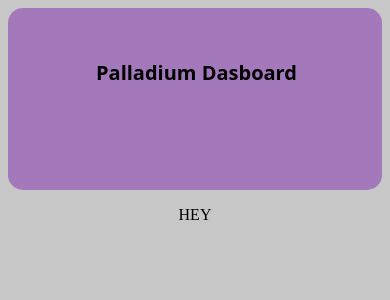
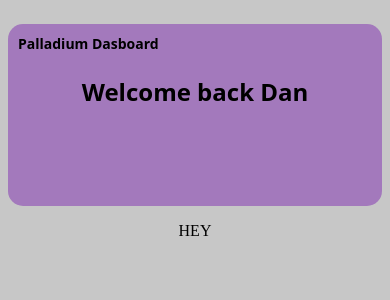
Before and after one commit to Anshika-98/dashboard, a React (Create React App) app: page / in a window 390 px wide. Shown: the top 300 px of the page. Built offline with nearby package versions, Linux system fonts and the light colour scheme.

Commit message:
Added all the text and CSS

```diff
--- a/src/App.css
+++ b/src/App.css
@@ -8,17 +8,50 @@ flex-shrink: 0;
 border-radius: 15px;
 background: #A379BC;
 }
-.gym-name{
+/* Default styles for .gym-name */
+.gym-name {
   color: #000;
-font-family: Noto Sans;
-font-size: 20px;
+  font-family: 'Noto Sans', sans-serif;
+  font-size: 20px;
+  font-style: normal;
+  font-weight: 700;
+  line-height: normal;
+  position: fixed;
+  margin-left: 88px;
+  margin-right: auto;
+  margin-top: 51px;
+  margin-bottom: 141px;
+}
+
+/* Adjust styles for screens smaller than 600px */
+@media (max-width: 600px) {
+  .gym-name {
+    font-size: 16px; /* Adjust font size for smaller screens */
+    margin-left: 20px; /* Adjust margins for smaller screens */
+    margin-right: auto;
+    margin-top: 20px;
+    margin-bottom: 40px;
+  }
+}
+
+/* Adjust styles for screens smaller than 400px */
+@media (max-width: 400px) {
+  .gym-name {
+    font-size: 14px; /* Further reduce font size for very small screens */
+    margin-left: 10px; /* Further adjust margins for very small screens */
+    margin-top: 10px;
+    margin-bottom: 20px;
+  }
+}
+
+.centre-text{
+  color: #000;
+text-align: center;
+font-family: 'Noto Sans', sans-serif;
+font-size: 24px;
 font-style: normal;
 font-weight: 700;
 line-height: normal;
-position: fixed;
-margin-left: 88px;
-margin-right: auto;
-margin-top:51px ;
-margin-bottom: 141px;
+padding-top: 51px;
 
 }
--- a/src/App.js
+++ b/src/App.js
@@ -7,6 +7,7 @@ function App() {
     <div className="App">
       <header className="App-header-custom">
         <p className='gym-name'>Palladium Dasboard</p>
+        <p className='centre-text'>Welcome back Dan</p>
       </header>
       <p>HEY</p>
     </div>
```
